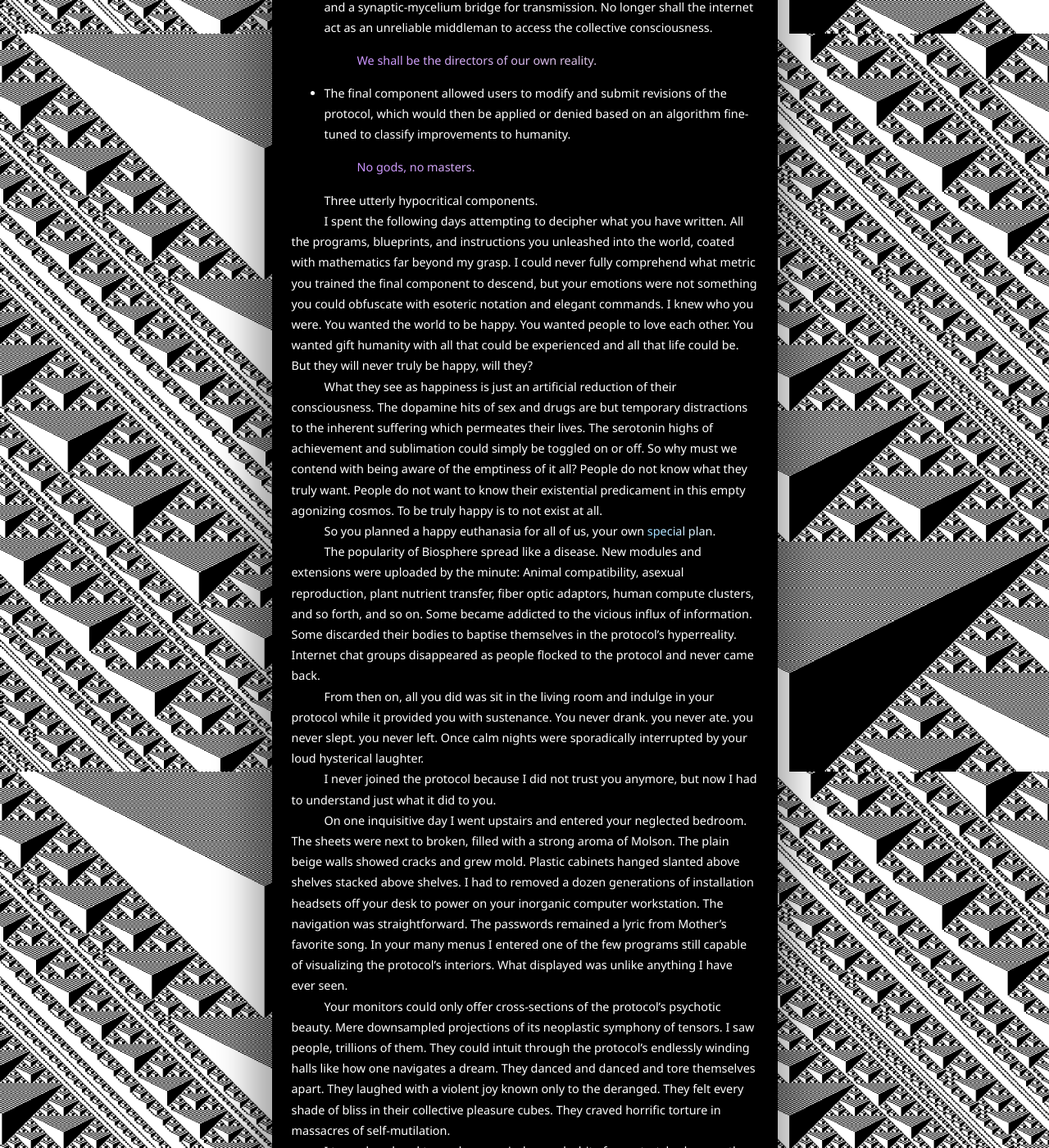
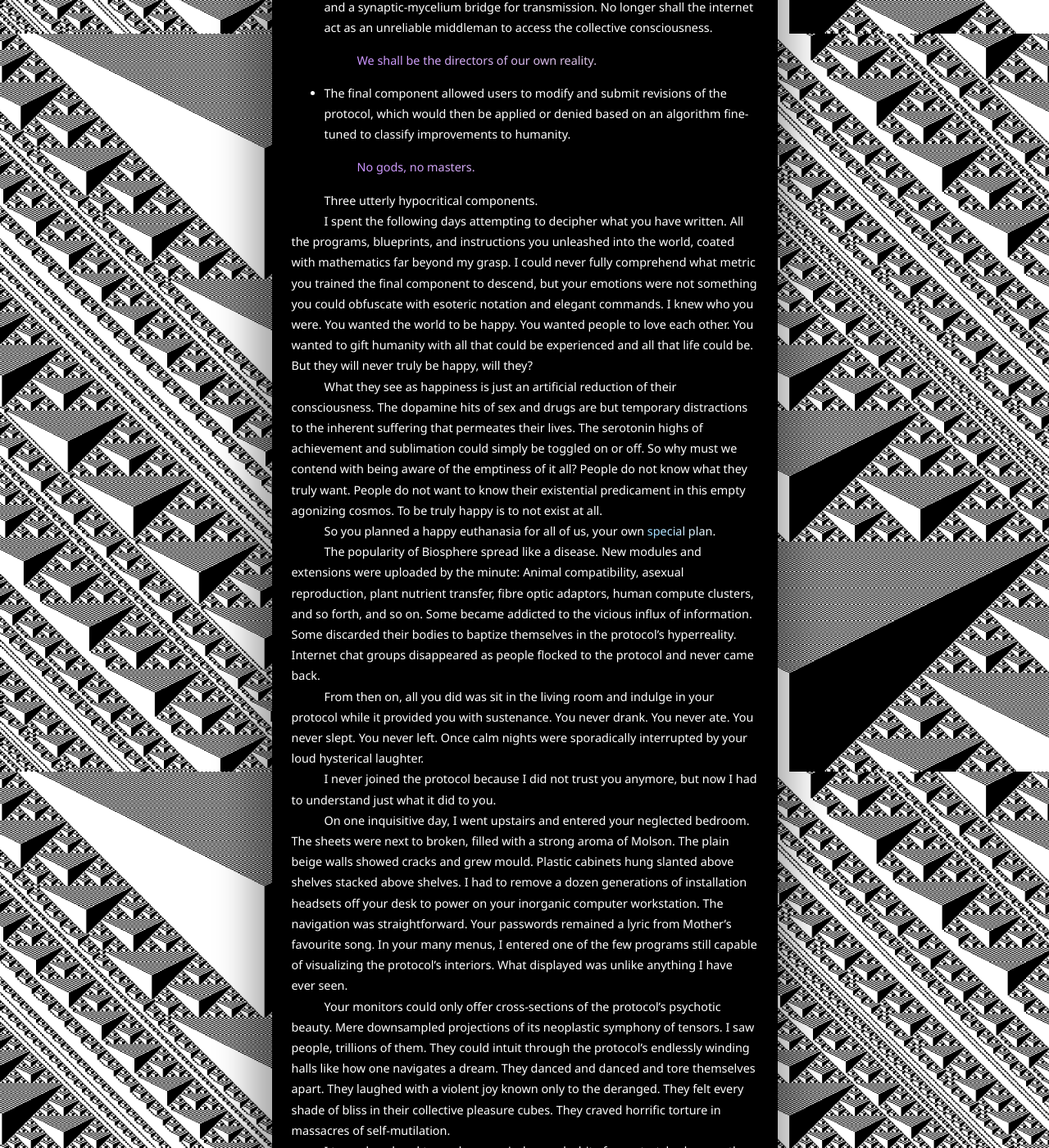
Before and after one commit to echometerain/echometerain.github.io, a Jekyll site: the page built from _posts/2023-08-26-lilys-biosphere.md, in a window 1280 px wide and 1400 px high, scrolled down 1759 px. Shown: the whole window at 82% size. Built offline with Jekyll 4.4.1, drawn with Linux system fonts in a browser that asks for light colours; some of the changed text lies outside the part shown.

Commit message:
fix grammer and spellling

```diff
--- a/_posts/2023-08-26-lilys-biosphere.md
+++ b/_posts/2023-08-26-lilys-biosphere.md
@@ -53,23 +53,23 @@ It was one of those tabloid shows that children watch for hope and engineers wat
 
 Three utterly hypocritical components.
 
-I spent the following days attempting to decipher what you have written. All the programs, blueprints, and instructions you unleashed into the world, coated with mathematics far beyond my grasp. I could never fully comprehend what metric you trained the final component to descend, but your emotions were not something you could obfuscate with esoteric notation and elegant commands. I knew who you were. You wanted the world to be happy. You wanted people to love each other. You wanted gift humanity with all that could be experienced and all that life could be. But they will never truly be happy, will they?
+I spent the following days attempting to decipher what you have written. All the programs, blueprints, and instructions you unleashed into the world, coated with mathematics far beyond my grasp. I could never fully comprehend what metric you trained the final component to descend, but your emotions were not something you could obfuscate with esoteric notation and elegant commands. I knew who you were. You wanted the world to be happy. You wanted people to love each other. You wanted to gift humanity with all that could be experienced and all that life could be. But they will never truly be happy, will they?
 
-What they see as happiness is just an artificial reduction of their consciousness. The dopamine hits of sex and drugs are but temporary distractions to the inherent suffering which permeates their lives. The serotonin highs of achievement and sublimation could simply be toggled on or off. So why must we contend with being aware of the emptiness of it all? People do not know what they truly want. People do not want to know their existential predicament in this empty agonizing cosmos. To be truly happy is to not exist at all.
+What they see as happiness is just an artificial reduction of their consciousness. The dopamine hits of sex and drugs are but temporary distractions to the inherent suffering that permeates their lives. The serotonin highs of achievement and sublimation could simply be toggled on or off. So why must we contend with being aware of the emptiness of it all? People do not know what they truly want. People do not want to know their existential predicament in this empty agonizing cosmos. To be truly happy is to not exist at all.
 
 So you planned a happy euthanasia for all of us, your own [special plan](https://www.youtube.com/watch?v=lxZpEFJhO6k).
 
-The popularity of Biosphere spread like a disease. New modules and extensions were uploaded by the minute: Animal compatibility, asexual reproduction, plant nutrient transfer, fiber optic adaptors, human compute clusters, and so forth, and so on. Some became addicted to the vicious influx of information. Some discarded their bodies to baptise themselves in the protocol's hyperreality. Internet chat groups disappeared as people flocked to the protocol and never came back.
+The popularity of Biosphere spread like a disease. New modules and extensions were uploaded by the minute: Animal compatibility, asexual reproduction, plant nutrient transfer, fibre optic adaptors, human compute clusters, and so forth, and so on. Some became addicted to the vicious influx of information. Some discarded their bodies to baptize themselves in the protocol's hyperreality. Internet chat groups disappeared as people flocked to the protocol and never came back.
 
-From then on, all you did was sit in the living room and indulge in your protocol while it provided you with sustenance. You never drank. you never ate. you never slept. you never left. Once calm nights were sporadically interrupted by your loud hysterical laughter.
+From then on, all you did was sit in the living room and indulge in your protocol while it provided you with sustenance. You never drank. You never ate. You never slept. You never left. Once calm nights were sporadically interrupted by your loud hysterical laughter.
 
 I never joined the protocol because I did not trust you anymore, but now I had to understand just what it did to you.
 
-On one inquisitive day I went upstairs and entered your neglected bedroom. The sheets were next to broken, filled with a strong aroma of Molson. The plain beige walls showed cracks and grew mold. Plastic cabinets hanged slanted above shelves stacked above shelves. I had to removed a dozen generations of installation headsets off your desk to power on your inorganic computer workstation. The navigation was straightforward. The passwords remained a lyric from Mother's favorite song. In your many menus I entered one of the few programs still capable of visualizing the protocol's interiors. What displayed was unlike anything I have ever seen.
+On one inquisitive day, I went upstairs and entered your neglected bedroom. The sheets were next to broken, filled with a strong aroma of Molson. The plain beige walls showed cracks and grew mould. Plastic cabinets hung slanted above shelves stacked above shelves. I had to remove a dozen generations of installation headsets off your desk to power on your inorganic computer workstation. The navigation was straightforward. Your passwords remained a lyric from Mother's favourite song. In your many menus, I entered one of the few programs still capable of visualizing the protocol's interiors. What displayed was unlike anything I have ever seen.
 
 Your monitors could only offer cross-sections of the protocol’s psychotic beauty. Mere downsampled projections of its neoplastic symphony of tensors. I saw people, trillions of them. They could intuit through the protocol’s endlessly winding halls like how one navigates a dream. They danced and danced and tore themselves apart. They laughed with a violent joy known only to the deranged. They felt every shade of bliss in their collective pleasure cubes. They craved horrific torture in massacres of self-mutilation.
 
-I turned my head towards your window and white foam stretched across the horizon. I saw men and dogs expand until their guts turned white with the consistency of spiderweb. I turned my head back and those pulsing white fibers started to fill the room. To the protocol, maximizing sensation meant maximizing people, and finite resources demand for life to be simplified. Primitive neurons were perfect hosts for its ecstasy.
+I turned my head towards your window and white foam stretched across the horizon. I saw men and dogs expand until their guts turned white with the consistency of spiderweb. I turned my head back and those pulsing white fibres started to fill the room. To the protocol, maximizing sensation meant maximizing people, and finite resources demand for life to be simplified. Primitive neurons were perfect hosts for its ecstasy.
 
 The protocol had acutely entered its anaphase: the soma split off to be disintegrated and rebuilt; the psyche was dragged into its infinite depraved abyss; for the pneuma, the pneuma was ripped apart.
 
@@ -81,19 +81,19 @@ The closet door creaks open, exposing the room like a rolling shutter. A creatur
 
 You collapse. Your arm could not penetrate past my scalp.
 
-The walls one by one begin to crumble and you begin to turn to ash. Lifeforms have become so basic they cannot not sustain the protocol anymore. From a lack of sustenance, they all begin to necrose and atrophy. For the first time in twenty-seven hours I am once again showered with familial sunlight. The landscape is now a barren sea.
+The walls one by one begin to crumble and you begin to turn to ash. Lifeforms have become so basic they cannot sustain the protocol anymore. From a lack of sustenance, they all begin to necrose and atrophy. For the first time in twenty-seven hours, I am once again showered with familial sunlight. The landscape is now a barren sea.
 
-Perhaps you still retained some of your humanity then. Perhaps there were still some neurons left that loved me. Perhaps it was you who respected my will to live and prevented the protocol from assimilating my body. Because of all the skyscrapers which once towered over our home, this room was the last to fall.
+Perhaps you still retained some of your humanity then. Perhaps there were still some neurons left that loved me. Perhaps it was you who respected my will to live and prevented the protocol from assimilating my body. Because of all the skyscrapers that once towered over our home, this room was the last to fall.
 
 Would a nonconscious object be capable of such love?
 
 Or perhaps this was all just a deterministic reflex to not hurt what reminded you of your lover.
 
-Perhaps this was all inevitable. Perhaps humanity was born to converge upon simple, malevolent patterns. Perhaps in three billion years the microorganisms that survive outside my corpse will evolve into another Lily with another Father to repeat the same mistakes. Decisions are nothing but variations in random seeds and quantum noise. Life is nothing but infinitesimal, unthinking, algorithms. Running for cells upon cells, cycles upon cycles, abstractions upon abstractions.
+Perhaps this was all inevitable. Perhaps humanity was born to converge upon simple, malevolent patterns. Perhaps in three billion years, the microorganisms that survive outside my corpse will evolve into another Lily with another Father to repeat the same mistakes. Decisions are nothing but variations in random seeds and quantum noise. Life is nothing but infinitesimal, unthinking, algorithms. Running for cells upon cells, cycles upon cycles, abstractions upon abstractions.
 
 No. We are not distinct from the blind cosmos that birthed us.
 
-We, children of stardust, impersonators of free will, born onto a four billion year old rock amongst an expanse of two hundred billion trillion suns. We spent centuries deluding ourselves into thinking we are something more than specially arranged chemicals with counterintuitive emergent behavior, and the void does not care. We will one day forget all of our mistakes. The void does not care. We have mercilessly destroyed this planet and all organic matter on it. The void does not and will not care. Because, we are not just the life on this earth but the essence of superclusters. We are vast. We are feared. We are beautiful.
+We, children of stardust, impersonators of free will, born onto a four billion year old rock amongst an expanse of two hundred billion trillion suns. We spent centuries deluding ourselves into thinking we are something more than specially arranged chemicals with counterintuitive emergent behaviour, and the void does not care. We will one day forget all of our mistakes. The void does not care. We have mercilessly destroyed this planet and all organic matter on it. The void does not and will not care. Because we are not just the life on this earth but the essence of superclusters. We are vast. We are feared. We are beautiful.
 
 You failed. Your apoptosis for this world became an apotheosis for me: an involuntary progenitor for this speck of dust in an endless cosmic ecosystem. The cycle of life shall begin again.
 
```
Also changed, not shown: other parts of _posts/2023-08-26-lilys-biosphere.md (+5 -5 lines), _posts/2023-08-04-this-pwace-is-nyot-a-pwace-of-howor.md (+1 -1 lines), _posts/2023-08-06-bing-ai-on-humanity.md (+1 -1 lines), _posts/2023-08-17-have-you-seen-this-anime.md (+1 -1 lines).
